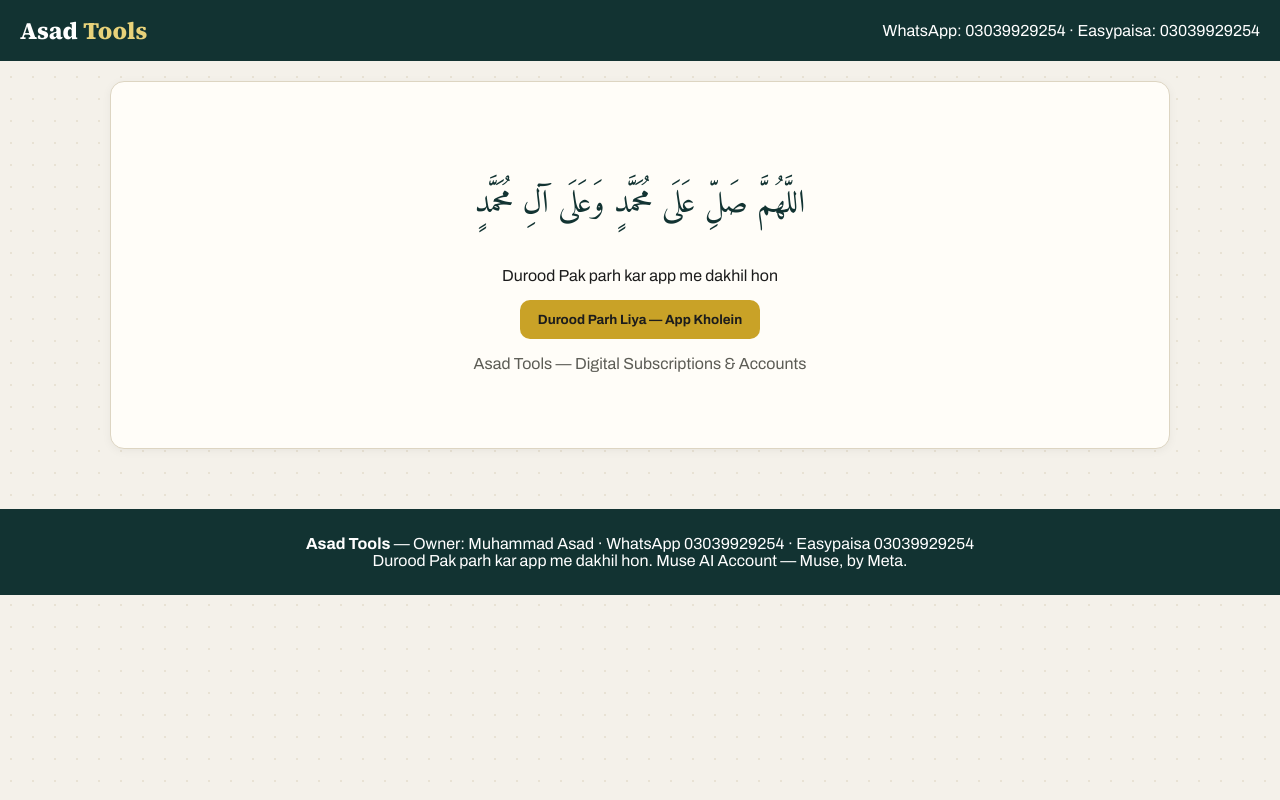
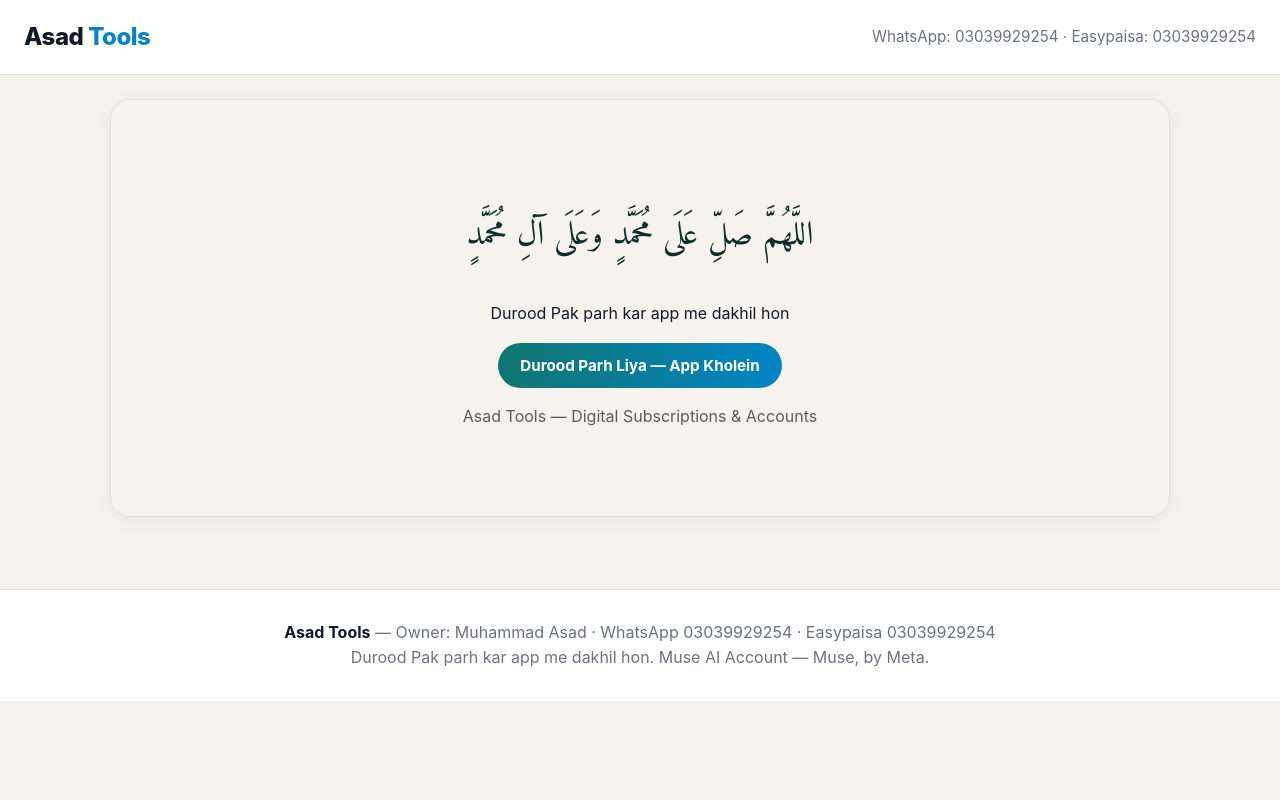
Before and after one commit to asadamir56/asad-tools, a React (Vite) app in the folder client/: page / in a window 1280 px wide. Built offline with nearby package versions, Linux system fonts and the light colour scheme; no server answers.

Commit message:
Real brand logos, real Google login, SEO + clean design
Updated CSS variables and styles for a cleaner look and improved layout.

```diff
--- a/client/src/index.css
+++ b/client/src/index.css
@@ -1,67 +1,72 @@
-/* Asad Tools — warm paper, deep teal + gold. Professional, human-made look. */
+/* Asad Tools — same clean look as asadraza.netlify.app:
+   light warm background, dark navy text, teal-blue gradient buttons,
+   soft white cards, grey pill tags. Plain, human-written CSS. */
 :root {
-  --paper: #f4f1ea;
-  --paper-dot: #e8e2d4;
-  --teal: #123332;
-  --teal-dark: #0b1f1a;
+  --bg: #f6f3ee;
+  --card: #ffffff;
+  --ink: #111827;
+  --muted: #6b7280;
+  --line: #e5e0d8;
+  --teal: #0f766e;
+  --blue: #0284c7;
+  --navy: #0f2e2b;
   --gold: #c9a227;
-  --gold-soft: #e8d27a;
-  --ink: #1c1c1c;
-  --muted: #5c5c55;
-  --card: #fffdf8;
-  --line: #ddd5c2;
   --green: #0b7a5c;
-  --radius: 14px;
+  --radius: 20px;
 }
 * { box-sizing: border-box; }
 body {
   margin: 0;
-  font-family: "Archivo", system-ui, sans-serif;
+  font-family: "Inter", system-ui, -apple-system, "Segoe UI", sans-serif;
   color: var(--ink);
-  background: var(--paper);
-  background-image: radial-gradient(var(--paper-dot) 1px, transparent 1px);
-  background-size: 22px 22px;
+  background: var(--bg);
+  line-height: 1.6;
+  -webkit-font-smoothing: antialiased;
 }
-h1, h2, h3, .serif { font-family: "Source Serif 4", Georgia, serif; }
-a { color: var(--teal); }
+h1, h2, h3 { font-family: "Inter", system-ui, sans-serif; font-weight: 800; letter-spacing: -0.02em; line-height: 1.15; }
+a { color: var(--teal); text-decoration: none; }
 button { font-family: inherit; cursor: pointer; }
-input { font-family: inherit; font-size: 1rem; padding: 12px 14px; border: 1px solid var(--line); border-radius: 10px; width: 100%; background: #fff; }
-label { font-size: 0.92rem; font-weight: 600; display: block; margin: 14px 0 6px; }
-.topbar { background: var(--teal); color: #fff; padding: 14px 20px; display: flex; justify-content: space-between; align-items: center; flex-wrap: wrap; gap: 10px; }
-.topbar .brand { font-family: "Source Serif 4", serif; font-size: 1.5rem; font-weight: 800; }
-.topbar .brand span { color: var(--gold-soft); }
-.btn { border: none; border-radius: 10px; padding: 12px 18px; font-weight: 700; }
-.btn-gold { background: var(--gold); color: #1c1c1c; }
-.btn-teal { background: var(--teal); color: #fff; }
-.btn-green { background: var(--green); color: #fff; }
-.btn-outline { background: transparent; border: 1px solid var(--teal); color: var(--teal); }
-.wrap { max-width: 1100px; margin: 0 auto; padding: 20px; }
-.card { background: var(--card); border: 1px solid var(--line); border-radius: var(--radius); padding: 22px; box-shadow: 0 2px 10px rgba(0,0,0,.05); }
-.durood { text-align: center; padding: 60px 20px; }
-.durood .arabic { font-family: "Amiri", serif; font-size: 2rem; line-height: 1.9; color: var(--teal); }
+input { font-family: inherit; font-size: 1rem; padding: 13px 15px; border: 1px solid var(--line); border-radius: 12px; width: 100%; background: #fff; color: var(--ink); }
+input:focus { outline: 2px solid var(--blue); border-color: var(--blue); }
+label { font-size: 0.92rem; font-weight: 600; display: block; margin: 14px 0 6px; color: var(--ink); }
+.topbar { background: #fff; color: var(--ink); padding: 18px 24px; display: flex; justify-content: space-between; align-items: center; flex-wrap: wrap; gap: 10px; border-bottom: 1px solid var(--line); }
+.topbar .brand { font-size: 1.5rem; font-weight: 800; letter-spacing: -0.02em; }
+.topbar .brand span { color: var(--blue); }
+.topbar div:last-child { color: var(--muted); font-size: 0.95rem; }
+.btn { border: none; border-radius: 999px; padding: 13px 22px; font-weight: 700; font-size: 0.95rem; }
+.btn-gold { background: linear-gradient(90deg, var(--teal), var(--blue)); color: #fff; }
+.btn-teal { background: linear-gradient(90deg, #0f2e2b, var(--blue)); color: #fff; }
+.btn-green { background: linear-gradient(90deg, var(--teal), var(--blue)); color: #fff; }
+.btn-outline { background: #fff; border: 1px solid var(--line); color: var(--ink); }
+.wrap { max-width: 1100px; margin: 0 auto; padding: 24px 20px; }
+.card { background: var(--card); border: 1px solid var(--line); border-radius: var(--radius); padding: 24px; box-shadow: 0 4px 20px rgba(17, 24, 39, 0.05); }
+.durood { text-align: center; padding: 70px 20px; background: var(--bg); }
+.durood .arabic { font-family: "Amiri", serif; font-size: 2.1rem; line-height: 1.9; color: var(--navy); }
 .login-grid { display: grid; grid-template-columns: 1fr 1fr; gap: 0; overflow: hidden; }
-.login-hero { background: var(--teal); color: #fff; padding: 34px; }
+.login-hero { background: linear-gradient(160deg, #0f2e2b 0%, #0f766e 55%, #0284c7 100%); color: #fff; padding: 38px; }
 .login-hero h2 { font-size: 2rem; margin: 0 0 10px; }
 .login-hero .stats { display: grid; grid-template-columns: repeat(3, 1fr); gap: 12px; margin-top: 26px; }
-.login-hero .stat { background: rgba(255,255,255,.08); border: 1px solid rgba(255,255,255,.2); border-radius: 10px; padding: 12px; text-align: center; }
+.login-hero .stat { background: rgba(255,255,255,.1); border: 1px solid rgba(255,255,255,.22); border-radius: 14px; padding: 14px; text-align: center; }
 .login-hero .stat b { display: block; font-size: 1.25rem; }
-.chip { display: inline-block; background: rgba(255,255,255,.12); border: 1px solid rgba(255,255,255,.25); padding: 6px 10px; border-radius: 20px; margin: 4px 4px 0 0; font-size: .85rem; }
-.login-card { padding: 30px; background: var(--card); }
+.chip { display: inline-block; background: rgba(255,255,255,.12); border: 1px solid rgba(255,255,255,.25); padding: 7px 12px; border-radius: 999px; margin: 4px 4px 0 0; font-size: .85rem; }
+.login-card { padding: 32px; background: var(--card); }
 .tabs { display: flex; gap: 8px; margin-bottom: 10px; }
-.tabs button { flex: 1; padding: 10px; border-radius: 8px; border: 1px solid var(--line); background: #f0ece1; font-weight: 700; }
-.tabs button.active { background: var(--teal); color: #fff; }
+.tabs button { flex: 1; padding: 11px; border-radius: 999px; border: 1px solid var(--line); background: #f3f1ec; font-weight: 700; color: var(--ink); }
+.tabs button.active { background: linear-gradient(90deg, #0f2e2b, var(--blue)); color: #fff; border-color: transparent; }
 .msg-ok { color: var(--green); font-weight: 600; }
 .msg-err { color: #b3261e; font-weight: 600; }
 .pills { display: flex; flex-wrap: wrap; gap: 8px; margin: 10px 0; }
-.pills button { border: 1px solid var(--line); background: #fff; padding: 8px 12px; border-radius: 20px; font-weight: 600; }
-.pills button.active { background: var(--teal); color: #fff; border-color: var(--teal); }
-.grid { display: grid; grid-template-columns: repeat(auto-fill, minmax(240px, 1fr)); gap: 16px; }
-.product { background: var(--card); border: 1px solid var(--line); border-radius: var(--radius); padding: 16px; display: flex; flex-direction: column; gap: 8px; }
-.product .logo { width: 56px; height: 56px; object-fit: contain; background: #fff; border: 1px solid var(--line); border-radius: 12px; padding: 6px; }
-.product .price { font-size: 1.3rem; font-weight: 800; }
+.pills button { border: 1px solid var(--line); background: #fff; padding: 9px 14px; border-radius: 999px; font-weight: 600; color: var(--ink); }
+.pills button.active { background: var(--ink); color: #fff; border-color: var(--ink); }
+.grid { display: grid; grid-template-columns: repeat(auto-fill, minmax(250px, 1fr)); gap: 20px; }
+.product { background: var(--card); border: 1px solid var(--line); border-radius: var(--radius); padding: 20px; display: flex; flex-direction: column; gap: 8px; box-shadow: 0 4px 20px rgba(17, 24, 39, 0.05); }
+.product .logo { width: 64px; height: 64px; object-fit: contain; background: #f7f5f0; border: 1px solid var(--line); border-radius: 14px; padding: 8px; }
+.product .logo-fallback { display: flex; align-items: center; justify-content: center; font-size: 1.8rem; font-weight: 800; color: #fff; background: linear-gradient(135deg, #0f2e2b, #0284c7); }
+.product .price { font-size: 1.35rem; font-weight: 800; }
 .product .meta { color: var(--muted); font-size: .9rem; }
-.badge-meta { display: inline-block; background: var(--teal); color: #fff; font-size: .75rem; padding: 3px 8px; border-radius: 20px; }
+.badge-meta { display: inline-block; background: var(--ink); color: #fff; font-size: .75rem; padding: 4px 10px; border-radius: 999px; }
 .search { max-width: 420px; }
-.footer { background: var(--teal); color: #fff; padding: 26px 20px; margin-top: 40px; text-align: center; }
+.footer { background: #fff; color: var(--muted); padding: 30px 20px; margin-top: 48px; text-align: center; border-top: 1px solid var(--line); }
+.footer b { color: var(--ink); }
 @media (max-width: 860px) { .login-grid { grid-template-columns: 1fr; } }
 @media (max-width: 640px) { .login-hero .stats { grid-template-columns: 1fr; } .durood .arabic { font-size: 1.5rem; } }
```
